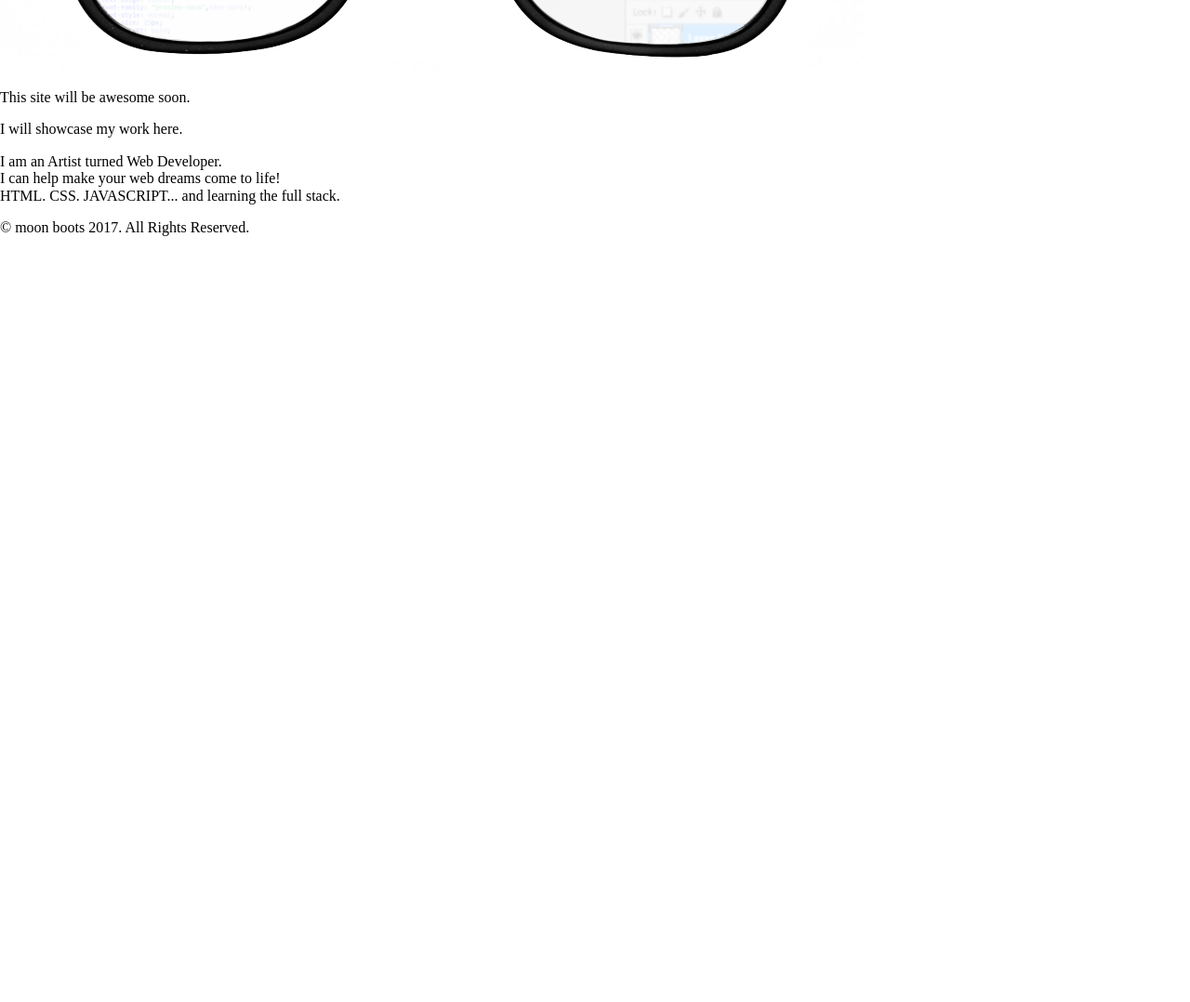
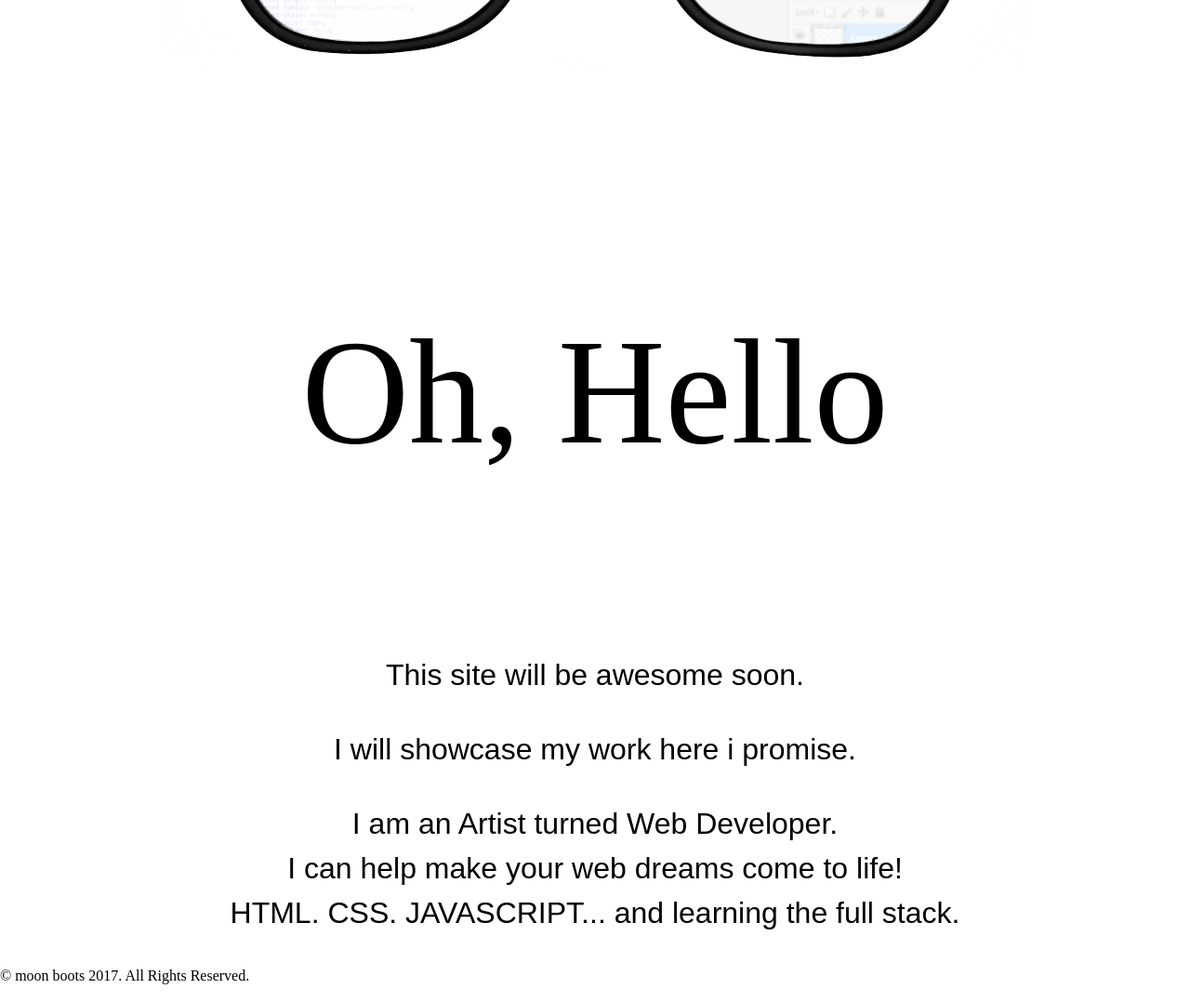
Before and after one commit to petitlapin86/portfolio, a plain HTML site: page index.html in a window 1280 px wide. Shown: the part 400-1478 px from the top of the page at 93% size. Before the commit the page ends 800 px from the top, so only its background shows below. Drawn offline with nearby package versions, Linux system fonts and the light colour scheme; a web font is replaced by a local one.

Commit message:
beginning to add css

```diff
--- /dev/null
+++ b/css/style.css
@@ -0,0 +1,33 @@
+
+@import url('https://fonts.googleapis.com/css?family=Rozha+One');
+
+/*above is the font im importing in for oh, hello.*/
+
+/*comment*/
+
+
+/*comment*/
+
+p {
+  font-size: 1em;
+  line-height: 1.5em;
+}
+
+
+
+.attention {
+  font-weight: normal;
+  font-size: 10em;
+  line-height: 1.5em;
+  font-family: 'Rozha One', serif;
+  text-align: center;
+}
+/*comment*/
+
+.main {
+  font-weight: normal;
+  font-size: 2em;
+  line-height: 1em;
+  font-family: Arial, serif;
+  text-align: center;
+}
--- a/index.html
+++ b/index.html
@@ -23,15 +23,19 @@
 <a href="index.html">Home</a><a href="services.html">Services</a><a href="about.html">About</a><a href="contact.html">Contact</a>
 </nav>
 
-	<section id= "glasses"> <!--semantic elements-->
-	<img src="images/glasses.png" alt="Smart Glasses">
+	<section>
+        <div class="attention"> <!--semantic elements-->
+	      <img src="images/glasses.png" alt="Smart Glasses">
 
+        <div><p>Oh, Hello</p></div>
+      </div> <!--closes attention class div -->
 
+<div class="main">
   	<p>This site will be awesome soon.</p>
-  	<p>I will showcase my work here.</p>
-
+  	<p>I will showcase my work here i promise.</p>
   	<p>I am an Artist turned Web Developer.<br> I can help make your web dreams come to life!<br> HTML. CSS. JAVASCRIPT... and learning the full stack.</p>
-  	</section> <!--semantic elements-->
+</div> <!--closes the main div-->
+    </section> <!--semantic elements-->
 
  <footer><p>&copy; moon boots 2017. All Rights Reserved.</p></footer> <!--semantic elements-->
 
```
Also changed, not shown: about.html (+8 -0 lines), contact.html (+8 -0 lines), services.html (+8 -0 lines).
